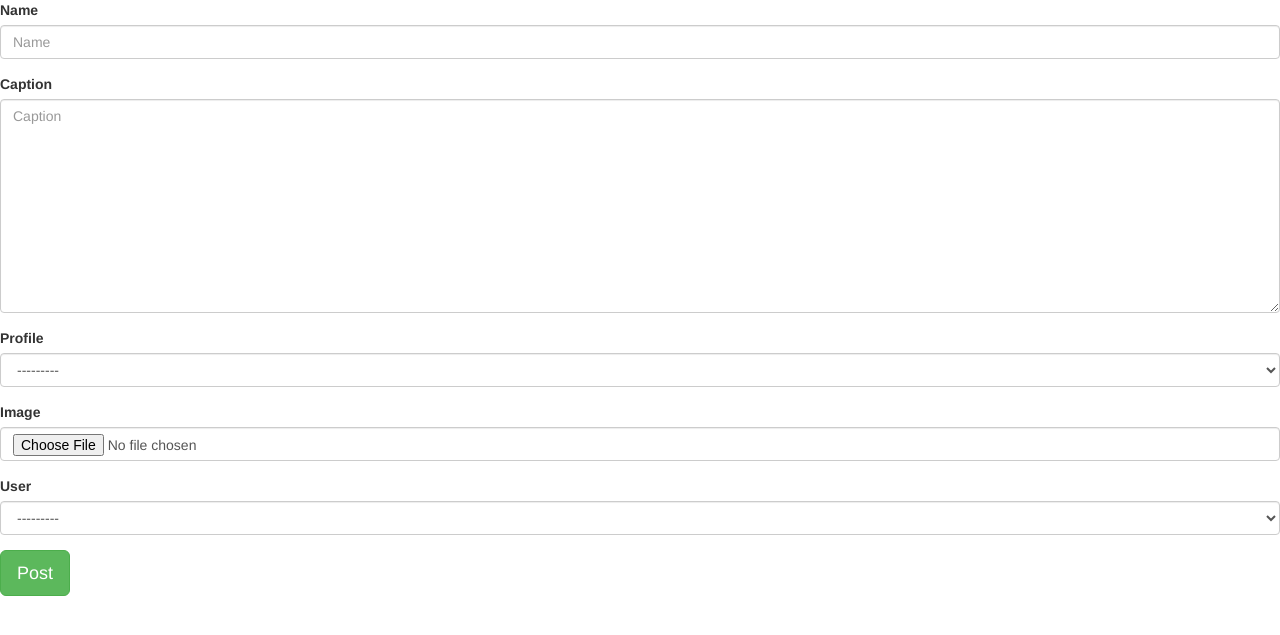
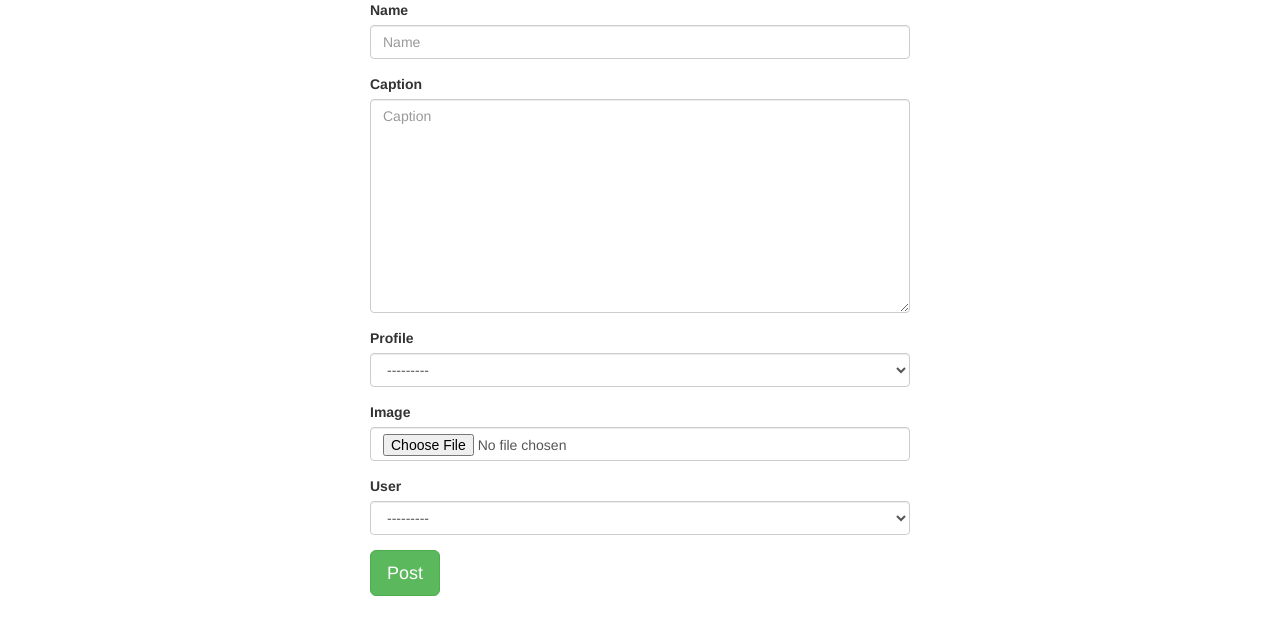
Before and after one commit to laetitia123/Instagram_Djangi, a Django app: page /new/article in a window 1280 px wide. Shown: the top 635 px of the page. Run offline with Django 3.2, Linux system fonts and the light colour scheme; the visitor is signed in with stand-in values (Sample User, id 1); data comes from the database, SQL or seed files in the repository; some libraries are stand-ins or nearby versions.

```diff
--- a/photos/templates/new_article.html
+++ b/photos/templates/new_article.html
@@ -1,3 +1,4 @@
+<!-- ;;;;;;;;;;;;;;;;;;;;;html to get aploadform;;;;;;;;;;;;;;;;; -->
 {% load bootstrap3 %} {% load staticfiles %}
 <!DOCTYPE html>
 <html>
@@ -16,6 +17,9 @@
 
 <body>
 
+  <div class="container">
+    <div class="col-sm-3"></div>
+    <div class="col-sm-6">
   <form  action="{%url 'new-article'%}" method="post" enctype="multipart/form-data">
     {%csrf_token%}
 
@@ -26,7 +30,8 @@
    {% block scripts %}
   <script src="https://ajax.googleapis.com/ajax/libs/jquery/3.2.1/jquery.min.js"></script>
   {% bootstrap_javascript %} {% endblock %}
-
+</div>
+</div>
 </body>
 
 </html>
```
